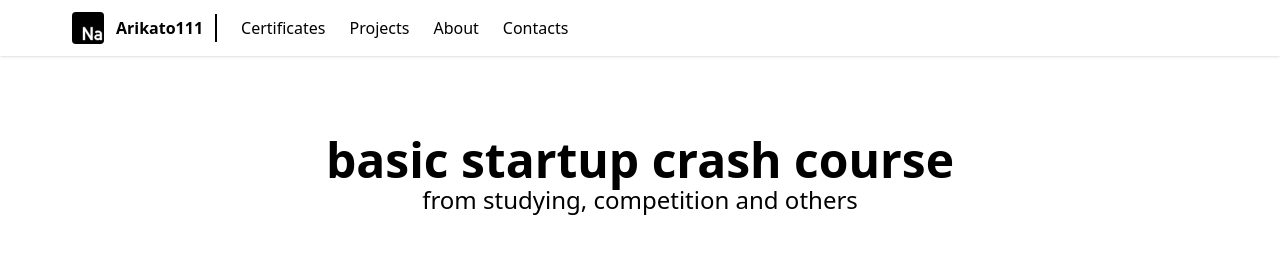
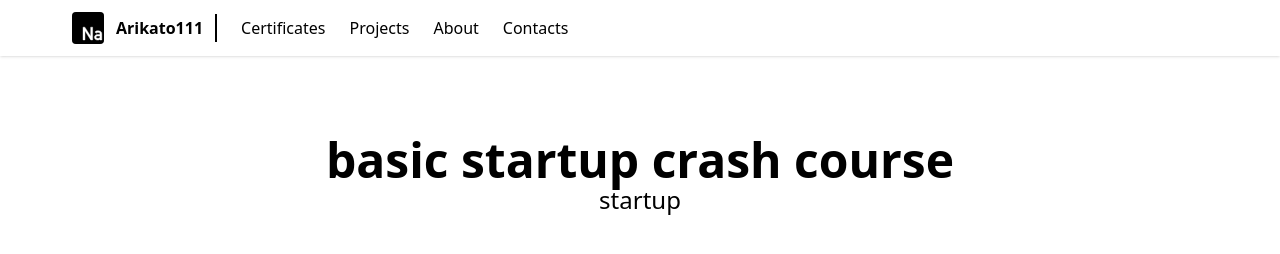
Before and after one commit to Arikato111/svelte-first, a Next.js app: page /certificates/0 in a window 1280 px wide. Shown: the top 254 px of the page. Built offline with nearby package versions, Linux system fonts and the light colour scheme.

Commit message:
fixed: cer id

```diff
--- a/src/app/certificates/[id]/page.tsx
+++ b/src/app/certificates/[id]/page.tsx
@@ -9,7 +9,7 @@ export default async function CertificateId({ params }: { params: { id: string }
         <main className='frame'>
             <div className='my-10 text-center'>
                 <h3 className='font-bold text-3xl sm:text-4xl  md:text-5xl'>{cer.title}</h3>
-                <h4 className='texl-lg sm:text-xl md:text-2xl'>from studying, competition and others</h4>
+                <h4 className='texl-lg sm:text-xl md:text-2xl'>{cer.type}</h4>
             </div>
             <div className="bg-gray-50">
                 <div className="box">
```
